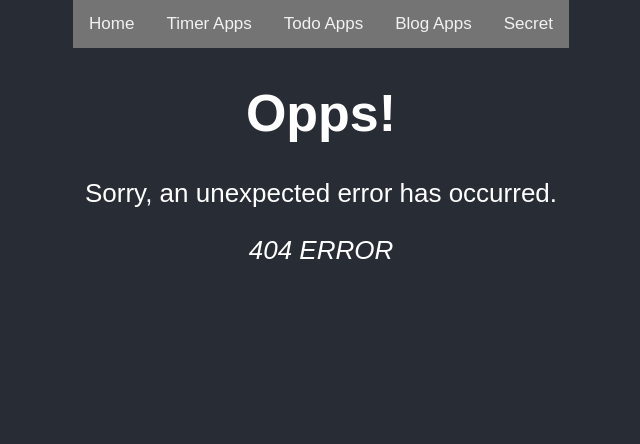
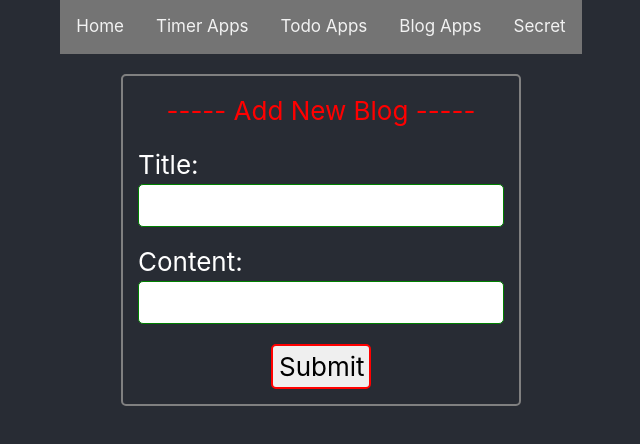
Before and after one commit to thanhvinh73/basic-reactjs-hook, a React (Create React App) app: page /add-new-blog in a window 1280 px wide. Before the commit this address had no page. Shown: the top 444 px of the page, without its empty margins (319-959 px from the left). Built offline with nearby package versions, Linux system fonts and the light colour scheme.

Commit message:
Making a POST Request/ Deleting data

```diff
--- a/package.json
+++ b/package.json
@@ -7,9 +7,11 @@
     "@testing-library/react": "^13.4.0",
     "@testing-library/user-event": "^13.5.0",
     "axios": "^1.4.0",
+    "bootstrap": "5.1.3",
     "cors": "^2.8.5",
     "moment": "^2.29.4",
     "react": "^18.2.0",
+    "react-bootstrap": "2.0.0",
     "react-dom": "^18.2.0",
     "react-router-dom": "^6.14.2",
     "react-scripts": "5.0.1",
--- a/src/App.js
+++ b/src/App.js
@@ -7,6 +7,7 @@ import { BrowserRouter, Route, Routes } from "react-router-dom";
 import ErrorPage from "./views/ErrorPage";
 import Blog from "./views/Blog";
 import BlogDetail from "./views/BlogDetail";
+import AddNewBlog from "./views/AddNewBlog";
 
 //~~class
 const App = () => {
@@ -36,6 +37,7 @@ const App = () => {
             <Route path="/todo" element={<Todo />} />
             <Route path="/blog" element={<Blog />} />
             <Route path="/blog/:id" element={<BlogDetail />} />
+            <Route path="/add-new-blog" element={<AddNewBlog />} />
             <Route path="*" element={<ErrorPage />} />
           </Routes>
         </header>
--- a/src/index.css
+++ /dev/null
@@ -1,13 +0,0 @@
-body {
-  margin: 0;
-  font-family: -apple-system, BlinkMacSystemFont, 'Segoe UI', 'Roboto', 'Oxygen',
-    'Ubuntu', 'Cantarell', 'Fira Sans', 'Droid Sans', 'Helvetica Neue',
-    sans-serif;
-  -webkit-font-smoothing: antialiased;
-  -moz-osx-font-smoothing: grayscale;
-}
-
-code {
-  font-family: source-code-pro, Menlo, Monaco, Consolas, 'Courier New',
-    monospace;
-}
--- a/src/index.js
+++ b/src/index.js
@@ -2,6 +2,7 @@ import React from "react";
 import ReactDOM from "react-dom/client";
 import App from "./App";
 import reportWebVitals from "./reportWebVitals";
+import "./index.scss";
 
 // const router = createBrowserRouter([
 //   {
--- /dev/null
+++ b/src/index.scss
@@ -0,0 +1,14 @@
+@import "~bootstrap/scss/bootstrap";
+body {
+  margin: 0;
+  font-family: -apple-system, BlinkMacSystemFont, "Segoe UI", "Roboto", "Oxygen",
+    "Ubuntu", "Cantarell", "Fira Sans", "Droid Sans", "Helvetica Neue",
+    sans-serif;
+  -webkit-font-smoothing: antialiased;
+  -moz-osx-font-smoothing: grayscale;
+}
+
+code {
+  font-family: source-code-pro, Menlo, Monaco, Consolas, "Courier New",
+    monospace;
+}
--- /dev/null
+++ b/src/views/AddNewBlog.js
@@ -0,0 +1,66 @@
+import { useState } from "react";
+import "./Blog.scss";
+import axios from "axios";
+
+const AddNewBlog = (props) => {
+  const [title, setTitle] = useState("");
+  const [content, setContent] = useState("");
+
+  const handleSubmitBtn = async () => {
+    if (!title || !content) {
+      alert("Missing title or content");
+      return;
+    }
+
+    let data = {
+      title: title,
+      userId: 1,
+      body: content,
+    };
+    let res = await axios.post(
+      "https://jsonplaceholder.typicode.com/posts",
+      data
+    );
+    if (res && res.data) {
+      props.handleAddNew(res.data);
+    }
+  };
+  return (
+    <>
+      <div className="add-new-container">
+        <div className="text-add-new">----- Add New Blog -----</div>
+        <div className="inputs-data">
+          <label>Title: </label>
+          <input
+            type="text"
+            value={title}
+            onChange={(event) => {
+              setTitle(event.target.value);
+            }}
+          />
+        </div>
+        <div className="inputs-data">
+          <label>Content: </label>
+          <input
+            type="text"
+            value={content}
+            onChange={(event) => {
+              setContent(event.target.value);
+            }}
+          />
+        </div>
+        <button
+          className="add-new"
+          type="button"
+          onClick={() => {
+            handleSubmitBtn();
+          }}
+        >
+          Submit
+        </button>
+      </div>
+    </>
+  );
+};
+
+export default AddNewBlog;
--- a/src/views/Blog.js
+++ b/src/views/Blog.js
@@ -1,27 +1,71 @@
-import { Link } from "react-router-dom";
+import { Link, useNavigate } from "react-router-dom";
 import useFetch from "../customize/fetch";
 import "./Blog.scss";
+import { useEffect, useState } from "react";
+import { Button, Modal } from "react-bootstrap";
+import AddNewBlog from "./AddNewBlog";
 
 const Blog = () => {
+  const navigate = useNavigate();
+  const [show, setShow] = useState(false);
+  const [newData, setNewData] = useState([]);
+
+  let handleShow = () => setShow(true);
+  let handleClose = () => setShow(false);
+
   const {
     data: blogs,
     isLoading,
     error,
   } = useFetch("https://jsonplaceholder.typicode.com/posts");
 
-  let newDataBlogs = [];
+  useEffect(() => {
     if (blogs && blogs.length > 0) {
-    newDataBlogs = blogs.slice(0, 9);
+      setNewData(blogs.slice(0, 9));
     }
+  }, [blogs]);
+
+  const handleAddNew = (blog) => {
+    newData.unshift(blog);
+    setShow(false);
+    setNewData(newData);
+  };
+
+  const deleteBlog = (blog) => {
+    let data = newData;
+    data = data.filter((item) => item.id !== blog.id);
+    setNewData(data);
+  };
 
   return (
+    <>
+      <Button className="add-new" variant="primary" onClick={handleShow}>
+        + Add new blog
+      </Button>
+      <Modal show={show} onHide={handleClose}>
+        <Modal.Header closeButton>
+          <Modal.Title>Add New BLog</Modal.Title>
+        </Modal.Header>
+        <Modal.Body>
+          <AddNewBlog handleAddNew={handleAddNew} />
+        </Modal.Body>
+      </Modal>
       <div className="blogs-container">
-      {newDataBlogs &&
-        newDataBlogs.length > 0 &&
-        newDataBlogs.map((item) => {
+        {newData &&
+          newData.length > 0 &&
+          newData.map((item) => {
             return (
               <div className="single-blog" key={item.id}>
-              <div className="title">{item.title}</div>
+                <div className="title">
+                  <span>{item.title}</span>
+                  <span
+                    onClick={() => {
+                      deleteBlog(item);
+                    }}
+                  >
+                    X
+                  </span>
+                </div>
                 <div className="content">{item.body}</div>
                 <Link to={`/blog/${item.id}`}>
                   <button type="button">View detail</button>
@@ -35,6 +79,7 @@ const Blog = () => {
           </div>
         )}
       </div>
+    </>
   );
 };
 export default Blog;
--- a/src/views/Blog.scss
+++ b/src/views/Blog.scss
@@ -2,16 +2,17 @@
   display: flex;
   flex-direction: row;
   flex-wrap: wrap;
-  margin-top: 20px;
+  margin-top: 10px;
   gap: 10px;
   .single-blog {
     border: 1px solid grey;
     border-radius: 3px;
     padding: 10px;
     margin: 0 10px;
-    max-width: 444px;
+    width: 444px;
     text-align: left !important;
     .title {
+      display: flex;
       font-size: 18px;
       font-weight: 600;
     }
@@ -20,6 +21,11 @@
       font-size: 15px;
     }
   }
+}
+
+.add-new {
+  margin: 10px 0;
+  cursor: pointer;
 }
 
 .blog-detail {
@@ -56,3 +62,32 @@
     margin-top: 10px;
   }
 }
+
+.add-new-container {
+  max-width: 400px;
+  border: 2px solid grey;
+  padding: 5px;
+  margin-top: 20px;
+  border-radius: 5px;
+  text-align: center;
+  .text-add-new {
+    margin: 10px 10px;
+    color: red;
+  }
+  .inputs-data {
+    padding: 5px;
+    margin: 5px;
+    display: flex;
+    flex-direction: column;
+    text-align: left !important;
+    input {
+      border: 1px solid green;
+      border-radius: 5px;
+    }
+  }
+  .add-new {
+    width: 100px;
+    border-radius: 5px;
+    border: 2px solid red;
+  }
+}
```
Also changed, not shown: 1 other file (tests, documents, lock files or other folders). Lines whose indentation alone changed are shown as unchanged.
